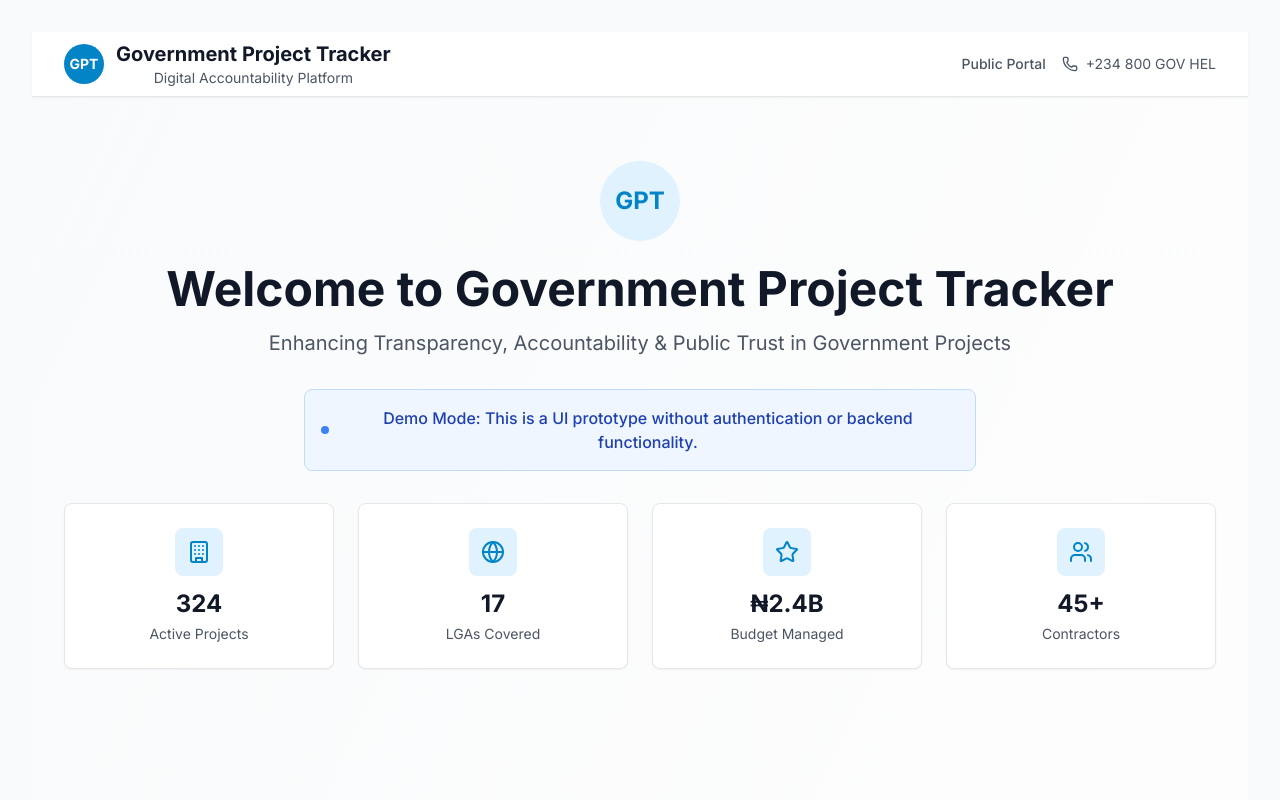
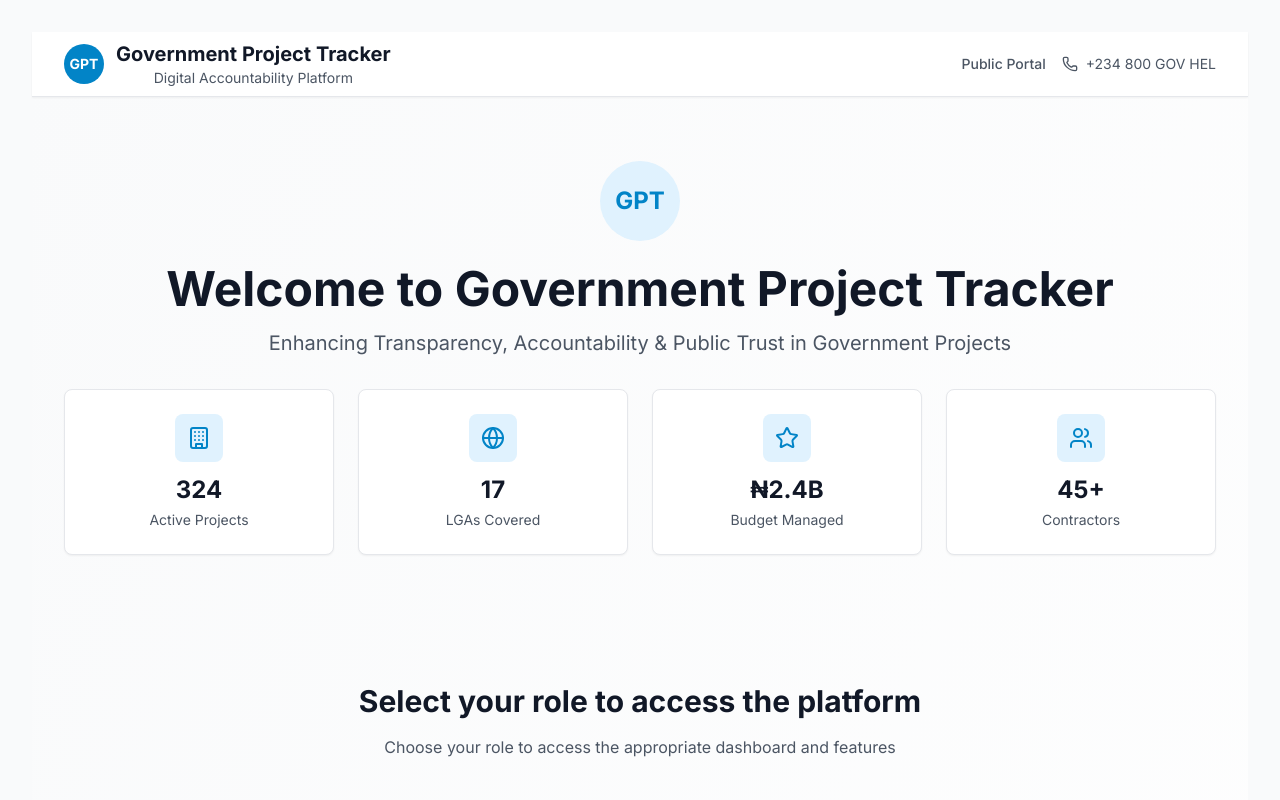
Before and after one commit to KachiAlex/abt, a React (Vite) app: page / in a window 1280 px wide. Shown: the top 800 px of the page. Built offline with nearby package versions, Linux system fonts and the light colour scheme; no server answers; the HTML template or start-up script is replaced by a standard one.

Commit message:
Remove demo mode banner and deploy latest frontend build

```diff
--- a/src/pages/Home.jsx
+++ b/src/pages/Home.jsx
@@ -126,12 +126,6 @@ export default function Home() {
             Enhancing Transparency, Accountability & Public Trust in Government Projects
           </p>
 
-          <div className="bg-blue-50 border border-blue-200 rounded-lg p-4 max-w-2xl mx-auto mb-8">
-            <div className="flex items-center justify-center space-x-2">
-              <div className="w-2 h-2 bg-blue-500 rounded-full"></div>
-              <p className="text-blue-800 font-medium">Demo Mode: This is a UI prototype without authentication or backend functionality.</p>
-            </div>
-          </div>
 
           {/* Stats */}
           <div className="grid grid-cols-2 md:grid-cols-4 gap-6 mb-16">
```
